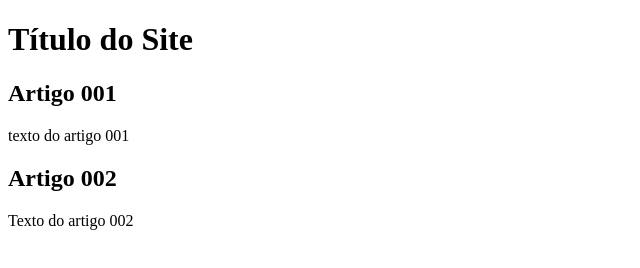
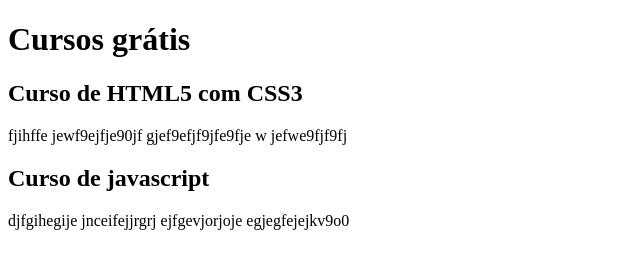
Before and after one commit to JuniorFumagali/Projeto-site, a plain HTML site: page index.html in a window 1280 px wide. Shown: the whole page, without its empty margins (0-640 px from the left). Drawn offline with Linux system fonts and the light colour scheme.

Commit message:
Comecei a escrever o conteúdo

```diff
--- a/index.html
+++ b/index.html
@@ -8,15 +8,15 @@
 <body>
     <main>
         <header>
-            <h1>Título do Site</h1>
+            <h1>Cursos grátis</h1>
         </header>
         <article>
-            <h2>Artigo 001</h2>
-            <p>texto do artigo 001</p>
+            <h2>Curso de HTML5 com CSS3</h2>
+            <p>fjihffe jewf9ejfje90jf gjef9efjf9jfe9fje w jefwe9fjf9fj</p>
         </article>
         <article>
-            <h2>Artigo 002</h2>
-            <p>Texto do artigo 002</p>
+            <h2>Curso de javascript</h2>
+            <p>djfgihegije jnceifejjrgrj ejfgevjorjoje  egjegfejejkv9o0</p>
         </article>
     </main>
 </body>
```
